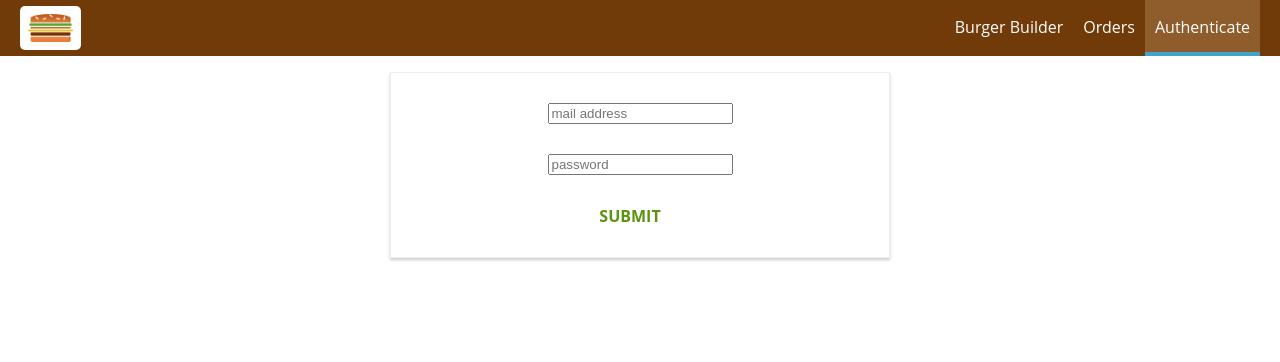
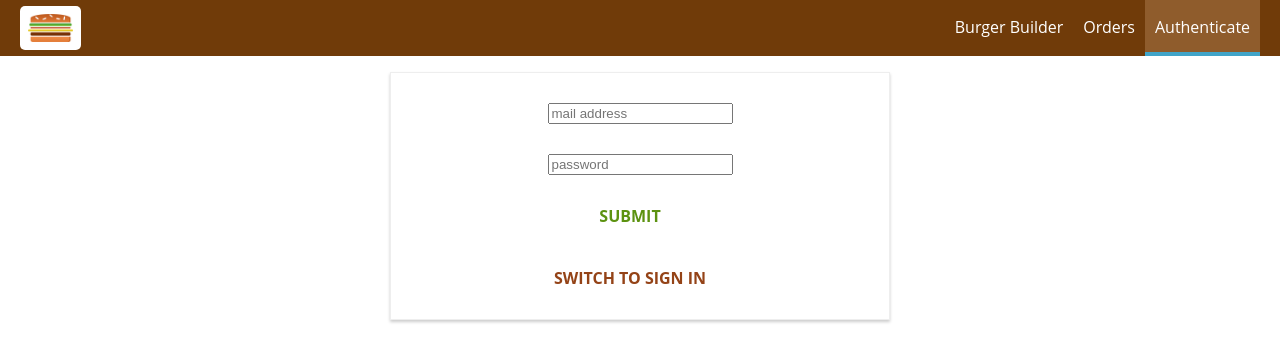
Before and after one commit to saittosun/burger-maxi, a React app: page /auth in a window 1280 px wide. Shown: the top 362 px of the page. Built offline with nearby package versions, Linux system fonts and the light colour scheme.

Commit message:
adding sign-in

```diff
--- a/src/containers/auth/Auth.js
+++ b/src/containers/auth/Auth.js
@@ -40,7 +40,8 @@
         valid: false,
         touched: false
       }
-    }
+    },
+    isSignup: true
   }
 
   checkValidity(value, rules) {
@@ -90,9 +91,16 @@
     e.preventDefault();
     this.props.onAuth(
       this.state.controls.email.value,
-      this.state.controls.password.value
+      this.state.controls.password.value,
+      this.state.isSignup
     )
   }
+
+  switchAuthModeHandler = () => {
+    this.setState(prevState => {
+      return {isSignup: !prevState.isSignup};
+    });
+  };
 
   render() {
     const formElementsArray = [];
@@ -129,6 +137,11 @@
             SUBMIT
           </Button>
         </form>
+        <Button
+          btnType="Danger"
+          clicked={this.switchAuthModeHandler}>
+          SWITCH TO {this.state.isSignup ? 'SIGN IN' : 'SIGN UP'}
+        </Button>
       </div>
     )
   }
@@ -137,7 +150,7 @@
 const mapDispatchToProps = dispatch => {
   return {
     // With that, we can execute onAuth on our props in this container and I want to do this whenever the form is submitted.
-    onAuth: (email, password) => dispatch(actions.auth(email, password))
+    onAuth: (email, password, isSignup) => dispatch(actions.auth(email, password, isSignup))
   }
 }
 
--- a/src/store/actions/auth.js
+++ b/src/store/actions/auth.js
@@ -24,18 +24,20 @@
   }
 }
 
-export const auth = (email, password) => {
+export const auth = (email, password, isSignup) => {
   return dispatch => {
     dispatch(authStart())
     const authData = {
       email: email,
       password: password,
       returnSecureToken: true
+    };
+    let url = 'https://identitytoolkit.googleapis.com/v1/accounts:signUp?key=AIzaSyCfJAwZWGyJIt_3DeJJ27QilDOgB6nPgaQ';
+    if (!isSignup) {
+      url = 'https://identitytoolkit.googleapis.com/v1/accounts:signInWithPassword?key=AIzaSyCfJAwZWGyJIt_3DeJJ27QilDOgB6nPgaQ';
     }
     axios
-      .post(
-      'https://identitytoolkit.googleapis.com/v1/accounts:signUp?key=AIzaSyCfJAwZWGyJIt_3DeJJ27QilDOgB6nPgaQ',
-      authData)
+      .post(url, authData)
       .then(response => {
         console.log(response);
         dispatch(authSuccess(response.data))
```
